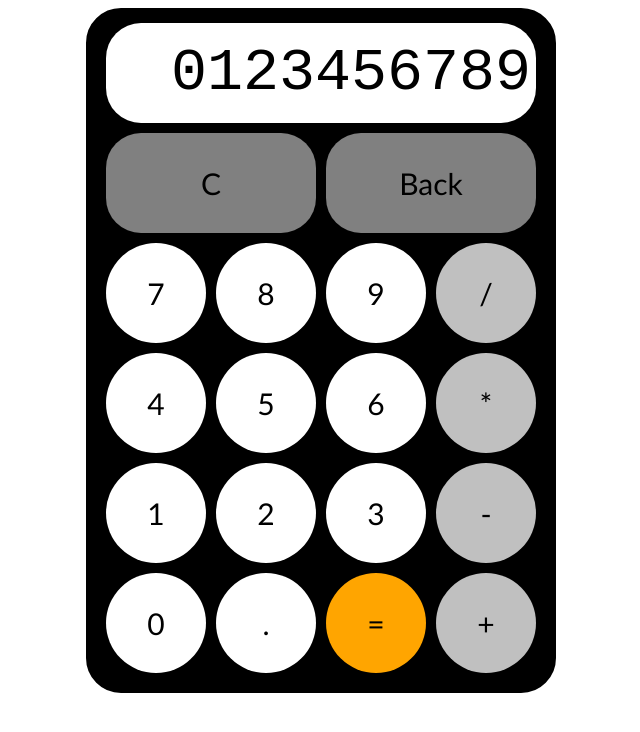
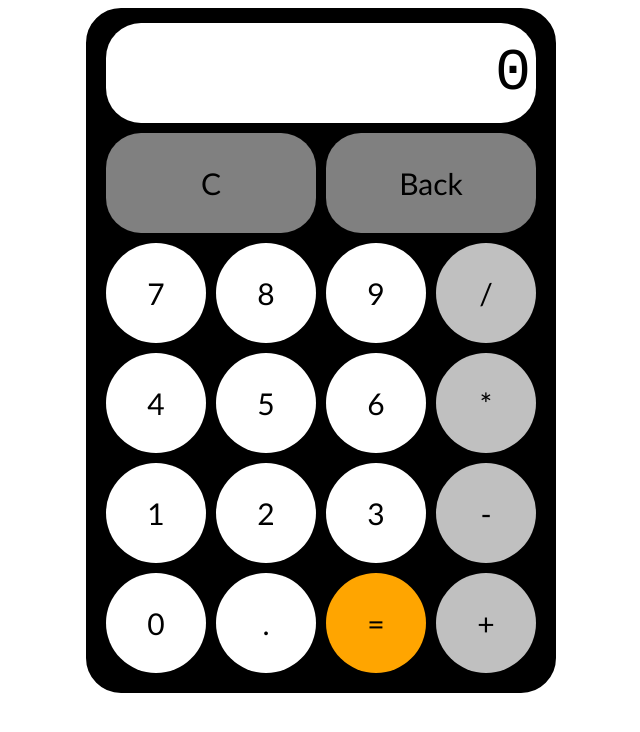
Before and after one commit to wazzupope/calculator, a plain HTML site: page index.html in a window 1280 px wide. Shown: the whole page, without its empty margins (319-959 px from the left). Drawn offline with Linux system fonts and the light colour scheme.

Commit message:
change display default readout to 0

```diff
--- a/index.html
+++ b/index.html
@@ -8,7 +8,7 @@
     <body>
         <main>
             <section id="display">
-                <div id="readout">0123456789</div>
+                <div id="readout">0</div>
             </section>
             <section id="buttons">
                 <button class="dblWide">C</button>
```
